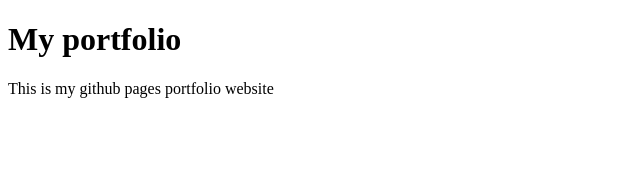
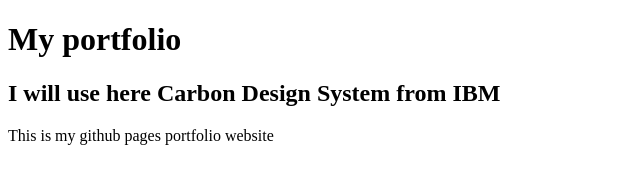
Before and after one commit to Rakiraa/Rakiraa.github.io, a plain HTML site: page index.html in a window 1280 px wide. Shown: the whole page, without its empty margins (0-640 px from the left). Drawn offline with Linux system fonts and the light colour scheme.

Commit message:
Add subtitle to index.html introducing Carbon Design System

```diff
--- a/index.html
+++ b/index.html
@@ -7,6 +7,7 @@
 </head>
 <body>
     <h1>My portfolio</h1>
+    <h2>I will use here Carbon Design System from IBM</h2>
     <p>This is my github pages portfolio website</p>
 </body>
 </html>
```
